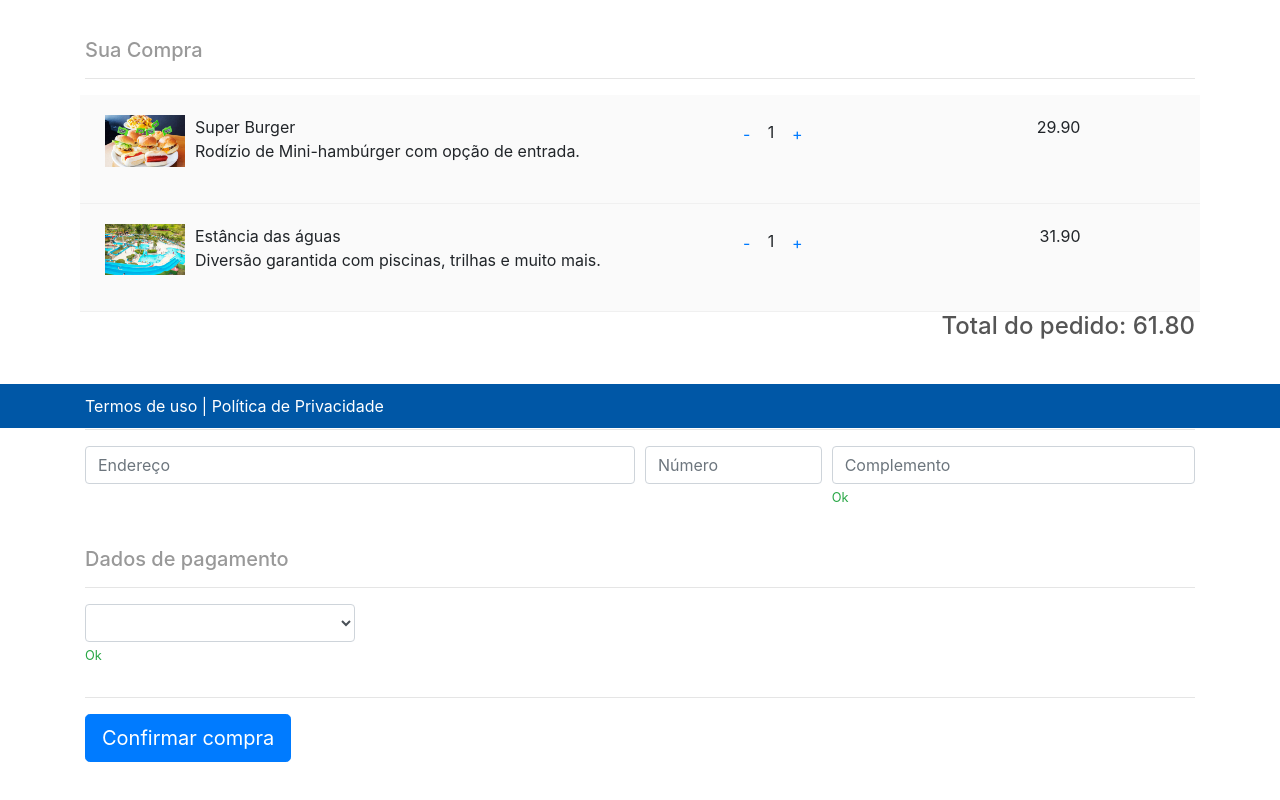
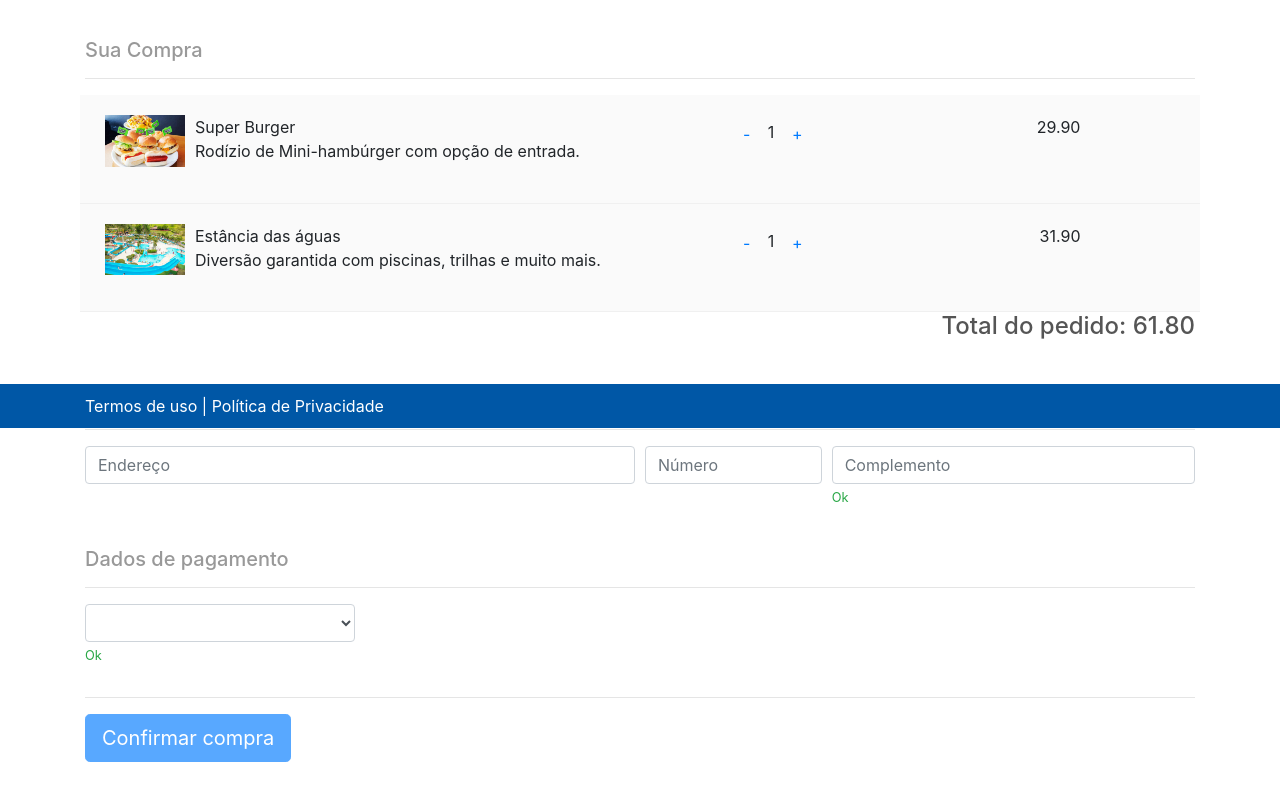
Before and after one commit to fabioguelfi/P-ssaroUrbano, an Angular app: page /ordem-compra in a window 1280 px wide. Shown: the part 372-1172 px from the top of the page. Built offline with nearby package versions, Linux system fonts and the light colour scheme.

Commit message:
button disabled com ternario sobre form #variavel de template associada ao ngForm

```diff
--- a/src/app/order-compra/order-compra.component.html
+++ b/src/app/order-compra/order-compra.component.html
@@ -121,7 +121,7 @@
       </div>
 
       <hr />
-      <button type="submit" class="btn btn-primary btn-lg">Confirmar compra</button>
+      <button type="submit" class="btn btn-primary btn-lg" [disabled]="formulario.valid ? '' : 'disabled'">Confirmar compra</button>
     </form>
   </div>
 
```
Also changed, not shown: banco-de-dados.json (+7 -0 lines).
